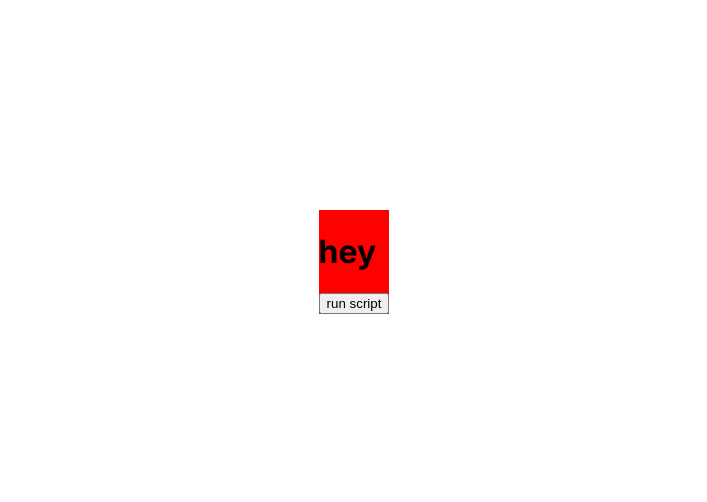
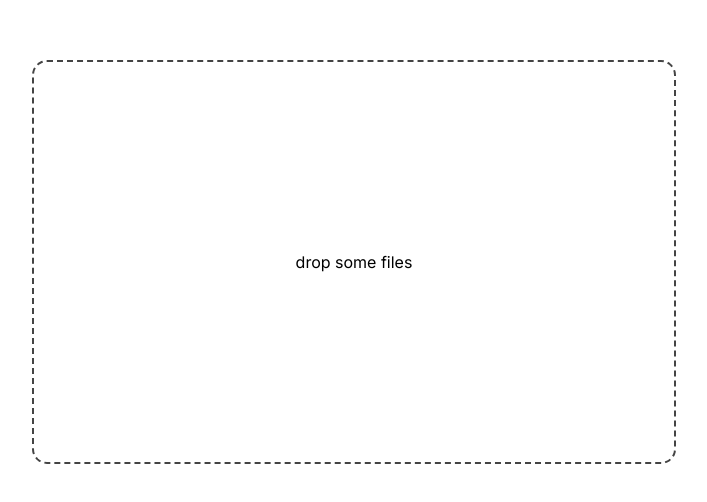
Before and after one commit to Runelite-Wrapped/runelite-wrapped, a Next.js app in the folder prototypes/stats/frontend/: page / in a window 1280 px wide. Shown: the part 138-640 px from the top of the page, without its empty margins (286-993 px from the left). Built offline with nearby package versions, Linux system fonts and the light colour scheme.

Commit message:
Drop zone functionality added

```diff
--- a/prototypes/stats/frontend/app/components/StatsApp.css
+++ b/prototypes/stats/frontend/app/components/StatsApp.css
@@ -1,3 +1,27 @@
 .stats-app {
-    background: red;
+    display: flex;
+    flex-direction: column;
+    justify-content: center;
+    align-items: center;
+    height: 100%;
+    width: 100%;
 }
+
+.drop-zone {
+    width: 50%;
+    height: 50%;
+    display: flex;
+    justify-content: center;
+    align-items: center;
+    border-radius: 15px;
+    border: 2px dashed #444;
+}
+
+.drop-zone-active {
+    border-radius: 15px;
+    border: 2px solid #000;
+    /* add dropshadow */
+    box-shadow: 0px 0px 10px 0px #000;
+    /* with transition */
+    transition: 0.2s ease-in-out;
+}
--- a/prototypes/stats/frontend/app/components/StatsApp.tsx
+++ b/prototypes/stats/frontend/app/components/StatsApp.tsx
@@ -2,16 +2,28 @@
 
 import "./StatsApp.css";
 import { runScript } from "../python";
+import { useDropzone } from "react-dropzone";
 
 export default function StatsApp() {
   function run() {
     runScript("print('hello world')");
   }
 
+  function onDrop(acceptedFiles: File[]) {
+    console.log(acceptedFiles);
+  }
+
+  const { getRootProps, getInputProps, isDragActive } = useDropzone({ onDrop });
+
   return (
     <div className="stats-app">
-      <h1>hey</h1>
-      <button onClick={run}>run script</button>
+      <div
+        className={isDragActive ? "drop-zone drop-zone-active" : "drop-zone"}
+        {...getRootProps()}
+      >
+        <input {...getInputProps()} />
+        {isDragActive ? <p>you got this</p> : <p>drop some files</p>}
+      </div>
     </div>
   );
 }
--- a/prototypes/stats/frontend/app/python.ts
+++ b/prototypes/stats/frontend/app/python.ts
@@ -1,15 +1,26 @@
 "use client";
 
-let pyodide: any;
+let _pyodide: any;
 
-const runScript = async (code: string) => {
-  if (!pyodide) {
+
+const getPyodide = async () => {
+  if (!_pyodide) {
     console.log("loading pyodide")
-    pyodide = await window.loadPyodide({
+    _pyodide = await window.loadPyodide({
       indexURL: "https://cdn.jsdelivr.net/pyodide/v0.18.1/full/"
     });
     console.log("loading pyodide complete");
   }
+  return _pyodide;
+}
+
+const writeFileToFS = async (filename: string, content: ArrayBufferView) => {
+  const pyodide = await getPyodide();
+  pyodide.FS.writeFile(filename, content);
+}
+
+const runScript = async (code: string) => {
+  const pyodide = await getPyodide();
 
   try {
     return await pyodide.runPythonAsync(code);
@@ -20,4 +31,4 @@ const runScript = async (code: string) => {
 }
 
 
-export { runScript }
+export { runScript, writeFileToFS }
```
Also changed, not shown: prototypes/stats/frontend/package.json (+5 -4 lines), 1 other file (tests, documents, lock files or other folders).
